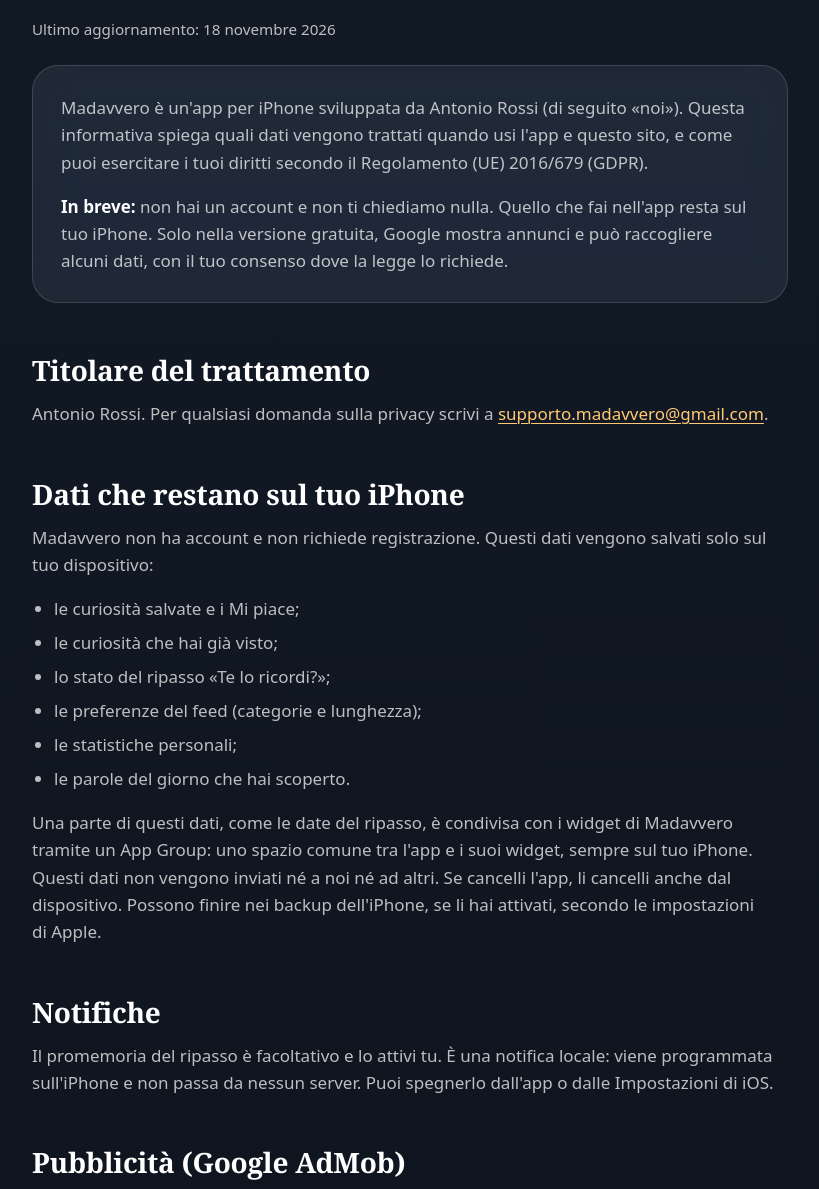
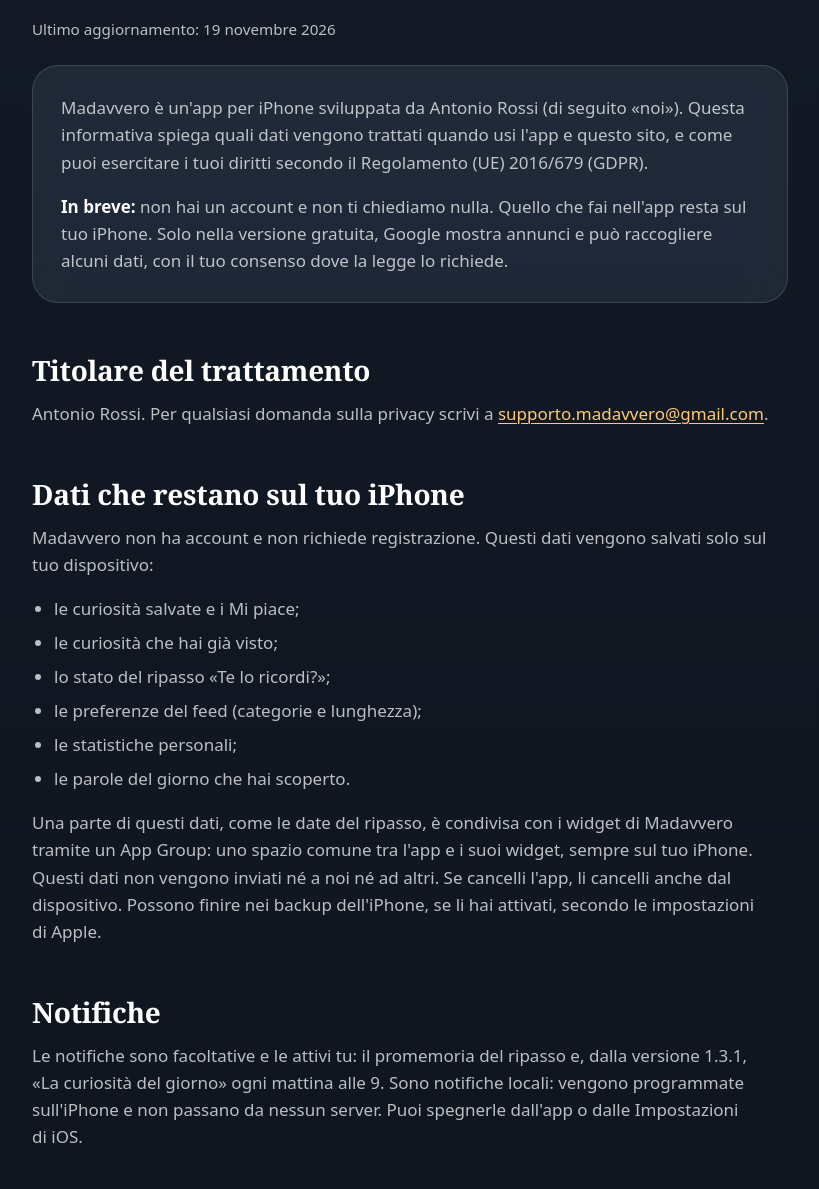
Before and after one commit to madavveroapp/madavveroapp.github.io, a plain HTML site: page privacy.html in a window 1280 px wide. Shown: the part 251-1440 px from the top of the page, without its empty margins (230-1049 px from the left). Drawn offline with Linux system fonts and the light colour scheme.

Commit message:
Privacy: notifica «La curiosità del giorno» (1.3.1)
Co-Authored-By: Claude Opus 5.5 <noreply@anthropic.com>

```diff
--- a/privacy.html
+++ b/privacy.html
@@ -52,7 +52,7 @@
 <div class="wrap">
 <p class="eyebrow"><span class="dot"></span>Privacy</p>
 <h1>Informativa sulla privacy</h1>
-<p class="updated">Ultimo aggiornamento: 18 novembre 2026</p>
+<p class="updated">Ultimo aggiornamento: 19 novembre 2026</p>
 
 <div class="card">
 <p>Madavvero è un'app per iPhone sviluppata da Antonio Rossi (di seguito «noi»). Questa informativa spiega quali dati vengono trattati quando usi l'app e questo sito, e come puoi esercitare i tuoi diritti secondo il Regolamento (UE) 2016/679 (GDPR).</p>
@@ -75,7 +75,7 @@
 <p>Una parte di questi dati, come le date del ripasso, è condivisa con i widget di Madavvero tramite un App Group: uno spazio comune tra l'app e i suoi widget, sempre sul tuo iPhone. Questi dati non vengono inviati né a noi né ad altri. Se cancelli l'app, li cancelli anche dal dispositivo. Possono finire nei backup dell'iPhone, se li hai attivati, secondo le impostazioni di Apple.</p>
 
 <h2>Notifiche</h2>
-<p>Il promemoria del ripasso è facoltativo e lo attivi tu. È una notifica locale: viene programmata sull'iPhone e non passa da nessun server. Puoi spegnerlo dall'app o dalle Impostazioni di iOS.</p>
+<p>Le notifiche sono facoltative e le attivi tu: il promemoria del ripasso e, dalla versione 1.3.1, «La curiosità del giorno» ogni mattina alle 9. Sono notifiche locali: vengono programmate sull'iPhone e non passano da nessun server. Puoi spegnerle dall'app o dalle Impostazioni di iOS.</p>
 
 <h2>Pubblicità (Google AdMob)</h2>
 <p>Solo la versione gratuita mostra pubblicità: annunci nativi nel feed, uno ogni 6 curiosità, con l'etichetta «Sponsorizzato». Gli annunci sono forniti da Google AdMob, un servizio di Google Ireland Limited.</p>
```
